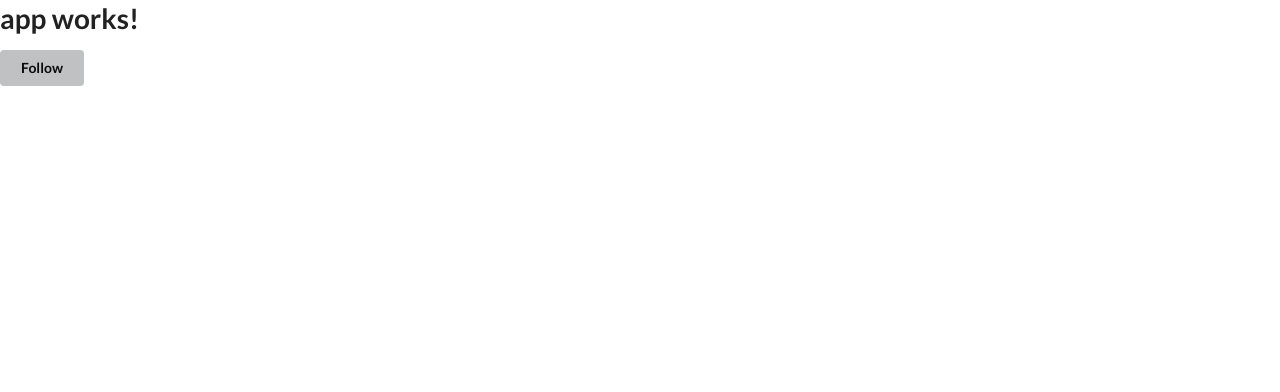
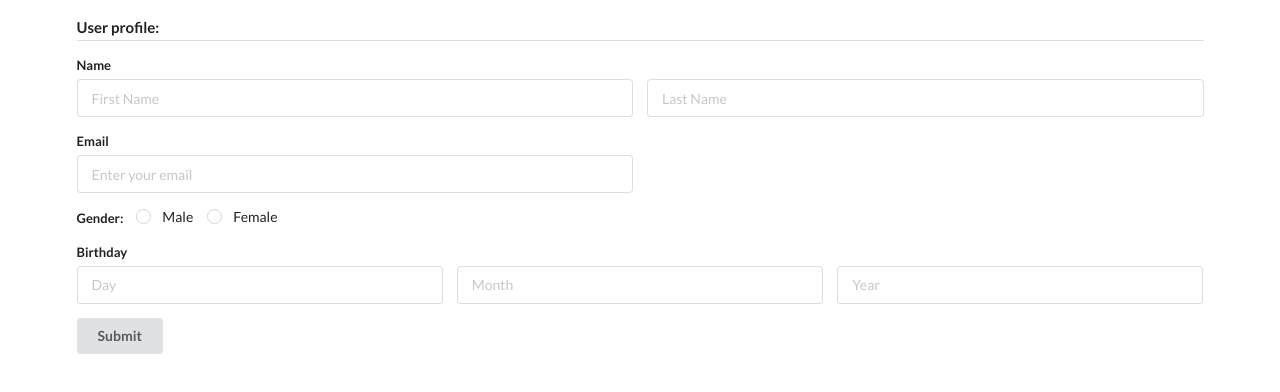
Before and after one commit to IvanDobrovolsky/ng2-reactive-forms-demo, an Angular app: page / in a window 1280 px wide. Shown: the top 392 px of the page. Built offline with nearby package versions, Linux system fonts and the light colour scheme.

Commit message:
Added plain html UserProfileFormComponent.

```diff
--- a/src/app/app.component.html
+++ b/src/app/app.component.html
@@ -1,4 +1,3 @@
-<h1>
-  {{title}}
-</h1>
-<button class="ui button active">Follow</button>
+<div class="ui container">
+  <user-profile-form></user-profile-form>
+</div>
--- a/src/app/app.component.less
+++ b/src/app/app.component.less
@@ -0,0 +1,3 @@
+.container {
+  margin-top: 20px;
+}
--- a/src/app/app.module.ts
+++ b/src/app/app.module.ts
@@ -5,9 +5,12 @@ import { HttpModule } from '@angular/http';
 
 import { AppComponent } from './app.component';
 
+import { UserProfileFormComponent } from './user-profile-form/user-profile-form.component';
+
 @NgModule({
   declarations: [
-    AppComponent
+    AppComponent,
+    UserProfileFormComponent
   ],
   imports: [
     BrowserModule,
--- /dev/null
+++ b/src/app/user-profile-form/user-profile-form.component.html
@@ -0,0 +1,61 @@
+<form class="ui form" novalidate>
+
+    <h4 class="ui dividing header">User profile:</h4>
+
+    <div class="field">
+        <label>Name</label>
+        <div class="two fields">
+            <div class="field">
+                <input type="text" name="firstName" placeholder="First Name">
+            </div>
+            <div class="field">
+                <input type="text" name="lastName" placeholder="Last Name">
+            </div>
+        </div>
+    </div>
+
+    <div class="field">
+        <label>Email</label>
+        <div class="two fields">
+            <div class="field">
+                <input type="email" placeholder="Enter your email">
+            </div>
+        </div>
+    </div>
+
+    <div class="inline fields">
+        <label>Gender:</label>
+        <div class="field">
+            <div class="ui radio checkbox">
+                <input type="radio" name="gender" >
+                <label>Male</label>
+            </div>
+        </div>
+        <div class="field">
+            <div class="ui radio checkbox">
+                <input type="radio" name="gender">
+                <label>Female</label>
+            </div>
+        </div>
+    </div>
+
+    <div class="field">
+        <label>Birthday</label>
+        <div class="three fields">
+            <div class="field">
+                <input type="number" placeholder="Day">
+            </div>
+
+            <div class="field">
+                <input type="number" placeholder="Month">
+            </div>
+
+            <div class="field">
+                <input type="number" placeholder="Year">
+            </div>
+        </div>
+    </div>
+
+
+    <div class="ui submit button">Submit</div>
+</form>
```
Also changed, not shown: src/app/user-profile-form/user-profile-form.component.ts (added, +11 -0 lines), src/app/user-profile-form/user-profile-form.component.less (added).
